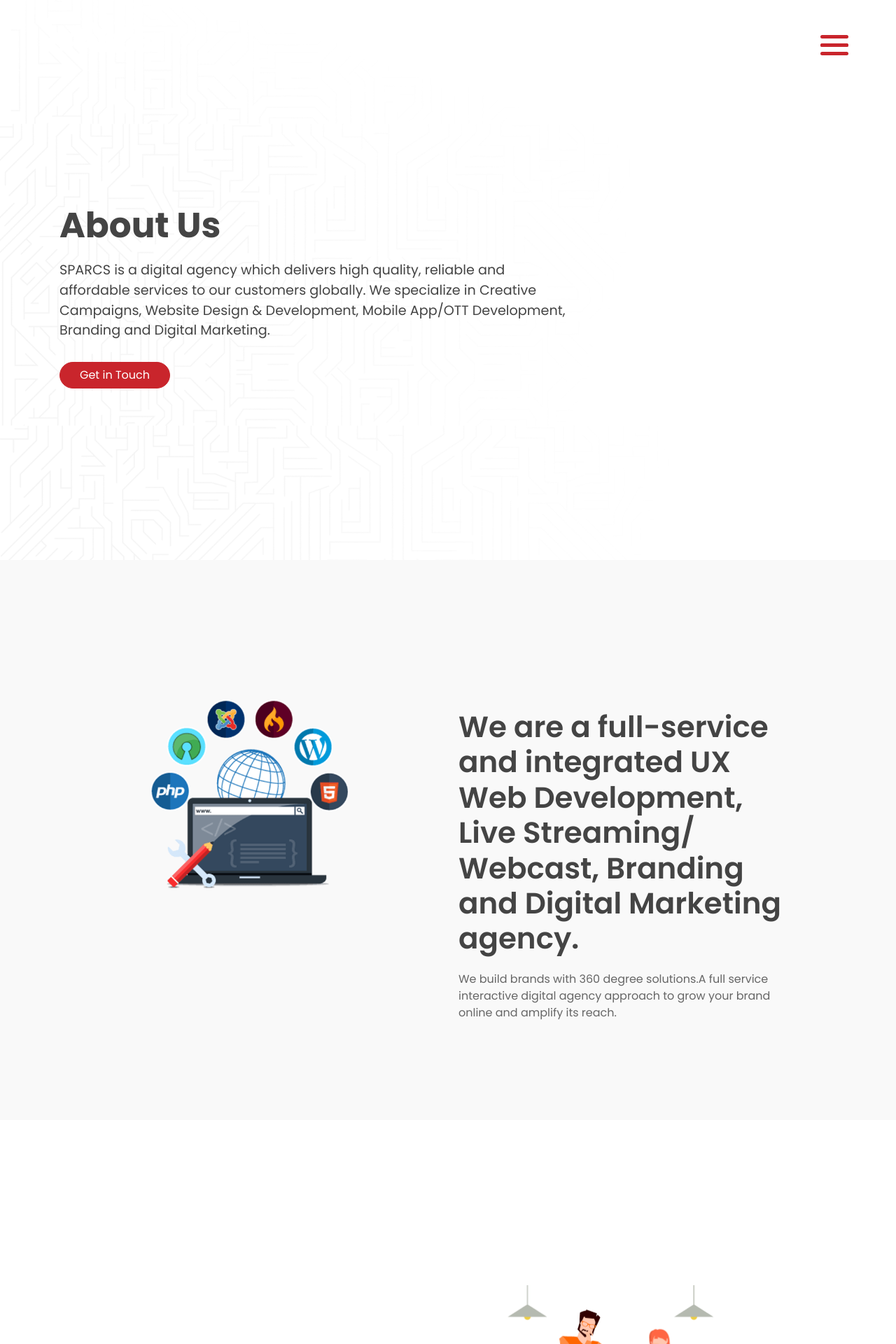
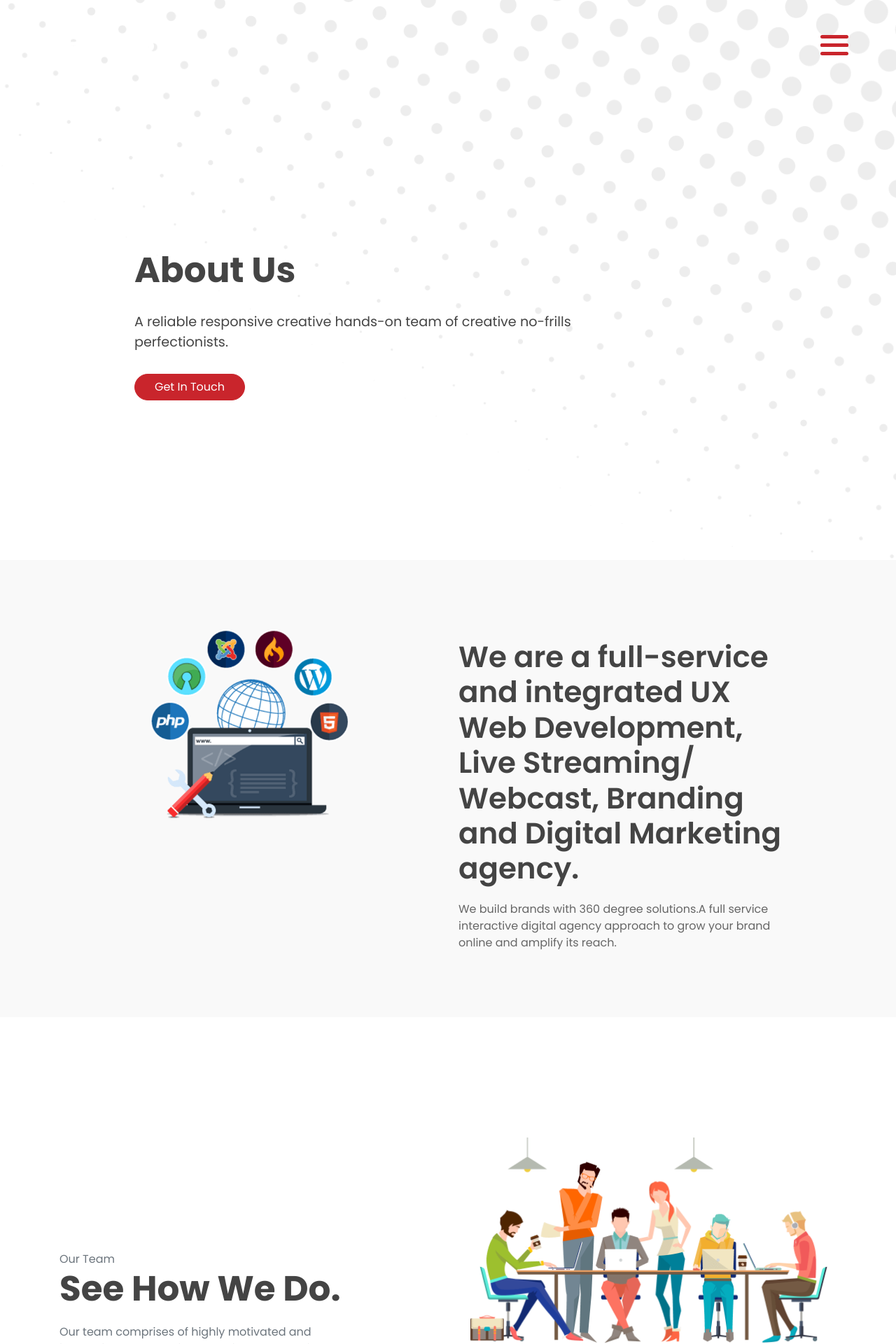
Before and after one commit to SparcsDigitalAgency/sparcs, a PHP site: page /sparcs-new/company.php in a window 1280 px wide. Shown: the top 1920 px of the page at 70% size. Run offline with PHP 8.4, Linux system fonts and the light colour scheme; some web fonts are replaced.

Commit message:
css changes

```diff
--- a/sparcs-new/company.php
+++ b/sparcs-new/company.php
@@ -19,16 +19,21 @@ include_once('partials/header.php')
 <!--==========================
    About Us  Section1
    ============================-->
-<section id="about-section1" class="">
-   <div class="container">
-      <div class="row">
-         <div class="col-lg-8">
-            <div class="about-content">
-               <h2 class="wow fadeInUp">About Us</h2>
-               <p class="wow fadeInUp">SPARCS is a digital agency which delivers high quality, reliable and affordable services to our customers globally. We specialize in Creative Campaigns, Website Design & Development, Mobile App/OTT Development, Branding and Digital Marketing.</p>
-            </div>
-            <div class="button-holder">
-               <a href="contact-us.php" class="btn btn-readmore wow fadeInUp">Get in Touch</a>
+<section id="intro">
+   <div class="intro-container">
+      <div id="introCarousel" class="carousel  slide carousel-fade" data-ride="carousel">
+         <ol class="carousel-indicators"></ol>
+         <div class="carousel-inner" role="listbox">
+            <div class="carousel-item active">
+               <div class="carousel-background"><img src="img/intro-bg.png" alt=""></div>
+               <div class="carousel-container">
+                  <div class="carousel-content ">
+                     <h2 class="wow fadeInUp">About Us</h2>
+                     <p class="wow fadeInUp">A reliable responsive creative hands-on team of creative no-frills perfectionists.
+                     </p>
+                     <a href="<?php echo $path; ?>contact" class="btn btn-readmore wow fadeInUp">Get In Touch</a>
+                  </div>
+               </div>
             </div>
          </div>
       </div>
--- a/sparcs-new/contact.php
+++ b/sparcs-new/contact.php
@@ -45,7 +45,7 @@ include_once('partials/header.php')
                            <input type="text" class="form-control"  name="email" placeholder="Email Address" required>
                            <input type="text" class="form-control"  name="phone" placeholder="Mobile Number" required>
                            <textarea class="form-control" name="message"  placeholder="Message" maxlength="140" rows="7"></textarea>
-                        <button class="contact100-form-btn submit_btn pull-right" id="submit_btn" >Send us an enquiry</button><div style="display:none; float:left; margin:5px;" id="dvloader"><img src="img/ajax-loader.gif" /></div>
+                        <a class="btn btn-readmore  pull-right" id="submit_btn" >Send us an enquiry</a><div style="display:none; float:left; margin:5px;" id="dvloader"><img src="img/ajax-loader.gif" /></div>
                      </fieldset>
                   </div>
                </div>
--- a/sparcs-new/css/portfolio.css
+++ b/sparcs-new/css/portfolio.css
@@ -21,7 +21,6 @@ box-shadow: 0 0 0 0.2rem rgba(0, 123, 255, 0.5);
 /* portfolio section 1 */
 #portfolio-section1{
 padding: 100px 0px;
-height: 100vh;
 }
 #portfolio-section1 h2{
 color: #fff;
@@ -111,7 +110,7 @@ padding: 100px 0px;
 padding: 50px 0px;
 }
 #portfolio-section5 .text-holder{
-padding: 120px 0px;
+padding: 120px 120px 120px 0px;
 }
 #portfolio-section5 .text-holder h2 {
     color: #444;
--- a/sparcs-new/css/style.css
+++ b/sparcs-new/css/style.css
@@ -627,13 +627,14 @@ color: #c9252c;
 background: url(../img/about-bg.png);
 background-size: cover;
 position: relative;
+padding:20% 0%;
 }
 #about .container {
 position: relative;
 z-index: 10;
 }
 .about-content {
-margin-top: 40%;
+margin-top: 0%;
 }
 #about h2 {
 color: #444;
@@ -960,17 +958,14 @@ padding-top: 45px;
 background: url(../img/about-bg.png);
 background-size: cover;
 position: relative;
-}
-#about-section1 p {
-font-size: 1.2rem;
-color: #444;
+padding:20% 0%;
 }
 #about-section1 .container {
 position: relative;
 z-index: 10;
 }
 #about-section1 .about-content {
-margin-top: 40%;
+margin-top: 0%;
 }
 #about-section1 h2 {
 color: #444;
@@ -996,7 +991,7 @@ margin-right: 10px;
 }
 
 #about-section2{
-padding: 5% 0% 0% 0%;
+padding: 5% 0% 5% 0%;
 }
 #about-section2 .about-content {
 margin-top: 50%;
@@ -1007,17 +1002,17 @@ font-size: 42px;
 font-weight: 600;
 }
 #about-section2 .text-holder {
-    padding: 150px 50px 0px 0px;
+    padding: 50px 50px 0px 0px;
 }
 #about-section2 .img-holder {
-    padding: 100px 100px 0px 100px;
+    padding: 0px 100px 0px 100px;
 }
 #about-section2 .img-holder img{
 	width:100%;
 }
 
 #about-section3{
-padding: 10% 0% 0% 0%;
+padding: 5% 0% 5% 0%;
 }
 #about-section3 .about-content {
 margin-top: 50%;
--- a/sparcs-new/index.php
+++ b/sparcs-new/index.php
@@ -70,7 +70,7 @@ include_once('partials/header.php')
 Services Section
 ============================-->
 <section id="services">
-   <div class="container paddingtop">
+   <div class="container">
       <div class="row">
          <div class="col-lg-5">
             <div class="services-content">
--- a/sparcs-new/partials/footer.php
+++ b/sparcs-new/partials/footer.php
@@ -322,13 +322,13 @@
    });
 </script>
 
-<script type="text/javascript">
+<!-- <script type="text/javascript">
    $(function() {
    $.scrollify({
    section : "section",
    });
    });
-</script>
+</script> -->
 
 <!-- Jnavicon portfolio special -->
 <script type="text/javascript">
```
Also changed, not shown: other parts of sparcs-new/css/style.css (+14 -20 lines), sparcs-new/work/huts.php (+17 -17 lines), sparcs-new/works.php (+15 -10 lines), sparcs-new/img/company/about-5.png, sparcs-new/img/company/about2.png, sparcs-new/img/company/about3.png.
